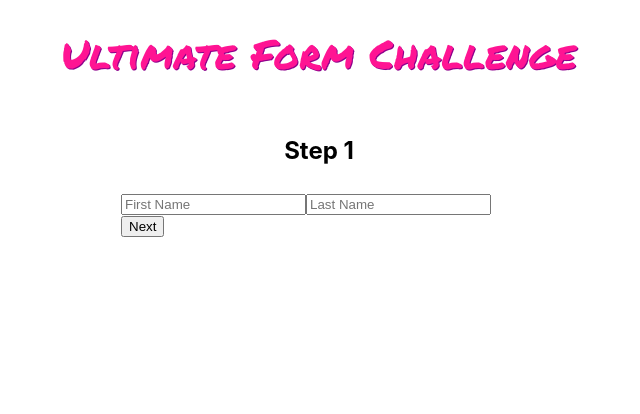
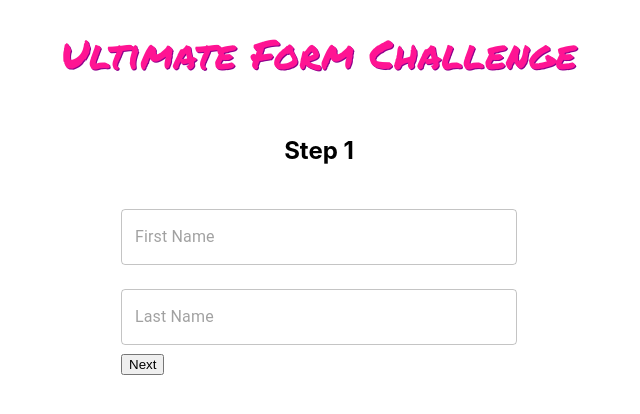
Before and after one commit to kawilliams8/ultimate-form, a React (Create React App) app: page / in a window 1280 px wide. Shown: the top 414 px of the page, without its empty margins (321-961 px from the left). Built offline with nearby package versions, Linux system fonts and the light colour scheme.

Commit message:
Incorporate Input component in Step1

```diff
--- a/src/Step1.js
+++ b/src/Step1.js
@@ -2,6 +2,7 @@ import { useForm } from 'react-hook-form';
 import { useHistory } from 'react-router-dom';
 import { MainContainer } from './components/MainContainer';
 import { Form } from './components/Form';
+import { Input } from './components/Input';
 
 export const Step1 = () => {
   const { register, handleSubmit, errors } = useForm();
@@ -15,13 +16,13 @@ export const Step1 = () => {
     <MainContainer>
       <h2>Step 1</h2>
       <Form>
-        <input
+        <Input
           ref={register}
           name="firstName"
           type="text"
           placeholder="First Name"
         />
-        <input
+        <Input
           ref={register}
           name="lastName"
           type="text"
```
